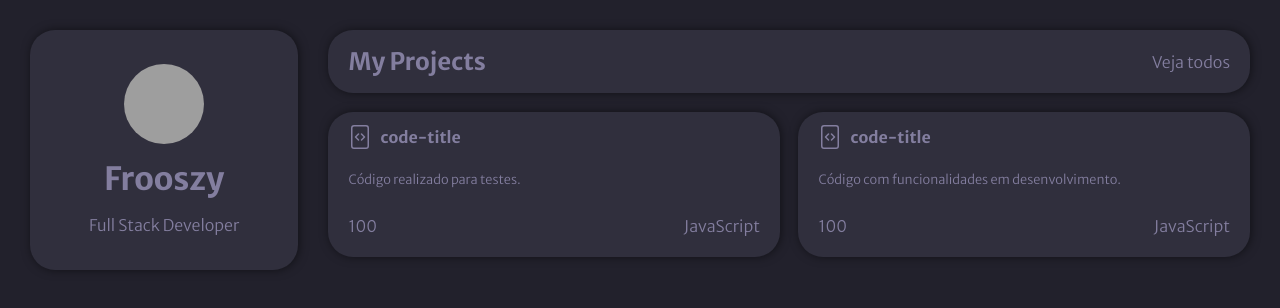
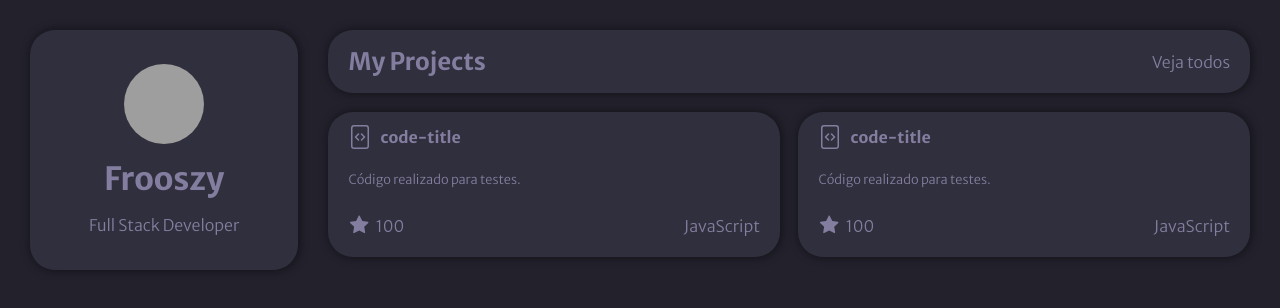
Before and after one commit to Frooszy/css-training, a Next.js app: page /dashboard in a window 1280 px wide. Shown: the top 308 px of the page. Built offline with nearby package versions, Linux system fonts and the light colour scheme; grey boxes are pictures that could not be loaded.

Commit message:
Bug Fixes / Responsivity Fixes

```diff
--- /dev/null
+++ b/components/Right/UserProjects/Boxes/Boxes.js
@@ -0,0 +1,30 @@
+import styles from './Boxes.module.css'
+import { BsFileCode } from "react-icons/bs";
+import { AiFillStar } from "react-icons/ai";
+
+function Boxes() {
+
+    return (
+
+        <div className={styles.Boxes}>
+            <div className={styles.Title}>
+                <BsFileCode className={styles.FileIcon} />
+                <h1>code-title</h1>
+            </div>
+            <div className={styles.Content}>
+                <p>Código realizado para testes.</p>
+            </div>
+            <div className={styles.Others}>
+                <div className={styles.Likes}>
+                    <AiFillStar className={styles.StarIcon} />
+                    <p>100</p>
+                </div>
+                <p>JavaScript</p>
+            </div>
+        </div>
+
+    )
+
+}
+
+export default Boxes
--- /dev/null
+++ b/components/Right/UserProjects/Boxes/Boxes.module.css
@@ -0,0 +1,52 @@
+.FileIcon {
+    color: #837E9F;
+    font-size: 3em;
+}
+
+.StarIcon {
+    color: #837E9F;
+    font-size: 1.4em;
+}
+
+.Title {
+    display: flex;
+    align-items: center;
+    justify-content: left;
+    font-size: 0.6em;
+}
+
+.Title h1 {
+    padding-left: 8px;
+}
+
+.Others {
+    height: 100%;
+    display: flex;
+    justify-content: space-between;
+    align-items: flex-end;
+}
+
+.Likes {
+    display: flex;
+    align-items: center;
+}
+
+.Likes p {
+    padding-left: 5px;
+}
+
+@media (max-width: 1440px) {
+    .Title {
+        font-size: 0.5em;
+    }
+
+    .Content p {
+        font-size: 0.8em;
+    }
+}
+
+@media (max-width: 1024px) {
+    .Content {
+        display: none;
+    }
+}
--- a/components/Right/UserProjects/UserProjects.js
+++ b/components/Right/UserProjects/UserProjects.js
@@ -1,35 +1,15 @@
 import styles from './UserProjects.module.css'
-import { BsFileCode } from "react-icons/bs";
+import Boxes from './Boxes/Boxes'
 
 function UserProjects() {
 
     return (
         <div className={styles.Projects}>
             <div className={styles.Box}>
-                <div className={styles.Title}>
-                    <BsFileCode className={styles.FileIcon} />
-                    <h1>code-title</h1>
-                </div>
-                <div className={styles.Content}>
-                    <p>Código realizado para testes.</p>
-                </div>
-                <div className={styles.Others}>
-                    <p>100</p>
-                    <p>JavaScript</p>
-                </div>
+                <Boxes />
             </div>
             <div className={styles.Box}>
-                <div className={styles.Title}>
-                    <BsFileCode className={styles.FileIcon} />
-                    <h1>code-title</h1>
-                </div>
-                <div className={styles.Content}>
-                    <p>Código com funcionalidades em desenvolvimento.</p>
-                </div>
-                <div className={styles.Others}>
-                    <p>100</p>
-                    <p>JavaScript</p>
-                </div>
+                <Boxes />
             </div>
         </div>
     )
--- a/components/Right/UserProjects/UserProjects.module.css
+++ b/components/Right/UserProjects/UserProjects.module.css
@@ -16,43 +16,7 @@
     flex-direction: column;
 }
 
-.FileIcon {
-    color: #837E9F;
-    font-size: 3em;
-}
-
-.Title {
-    display: flex;
-    align-items: center;
-    justify-content: left;
-    font-size: 0.6em;
-}
-
-.Title h1 {
-    padding-left: 8px;
-}
-
-.Others {
-    height: 100%;
-    display: flex;
-    justify-content: space-between;
-    align-items: flex-end;
-}
-
-@media (max-width: 1440px) {
-    .Title {
-        font-size: 0.5em;
-    }
-
-    .Content p {
-        font-size: 0.8em;
-    }
-}
-
 @media (max-width: 1024px) {
-    .Content {
-        display: none;
-    }
 
     .Projects {
         padding-top: 3%;
```
